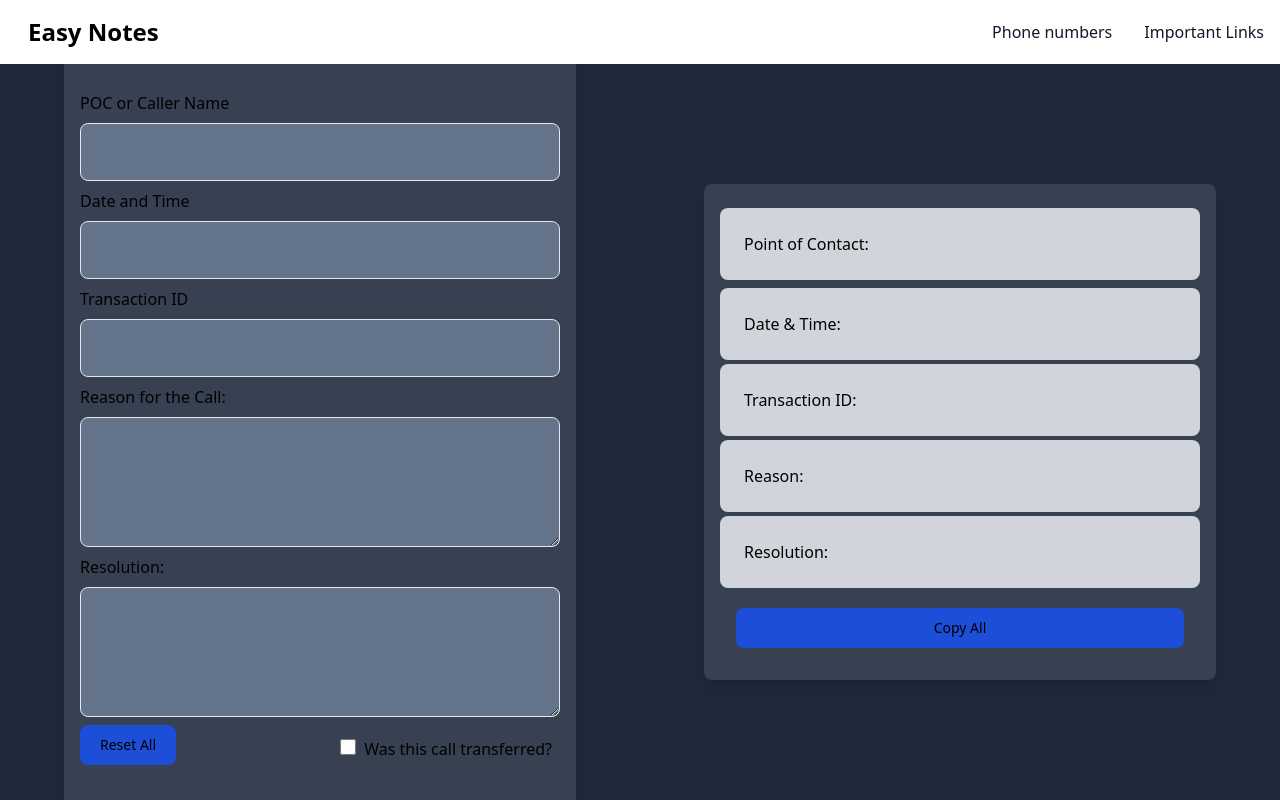
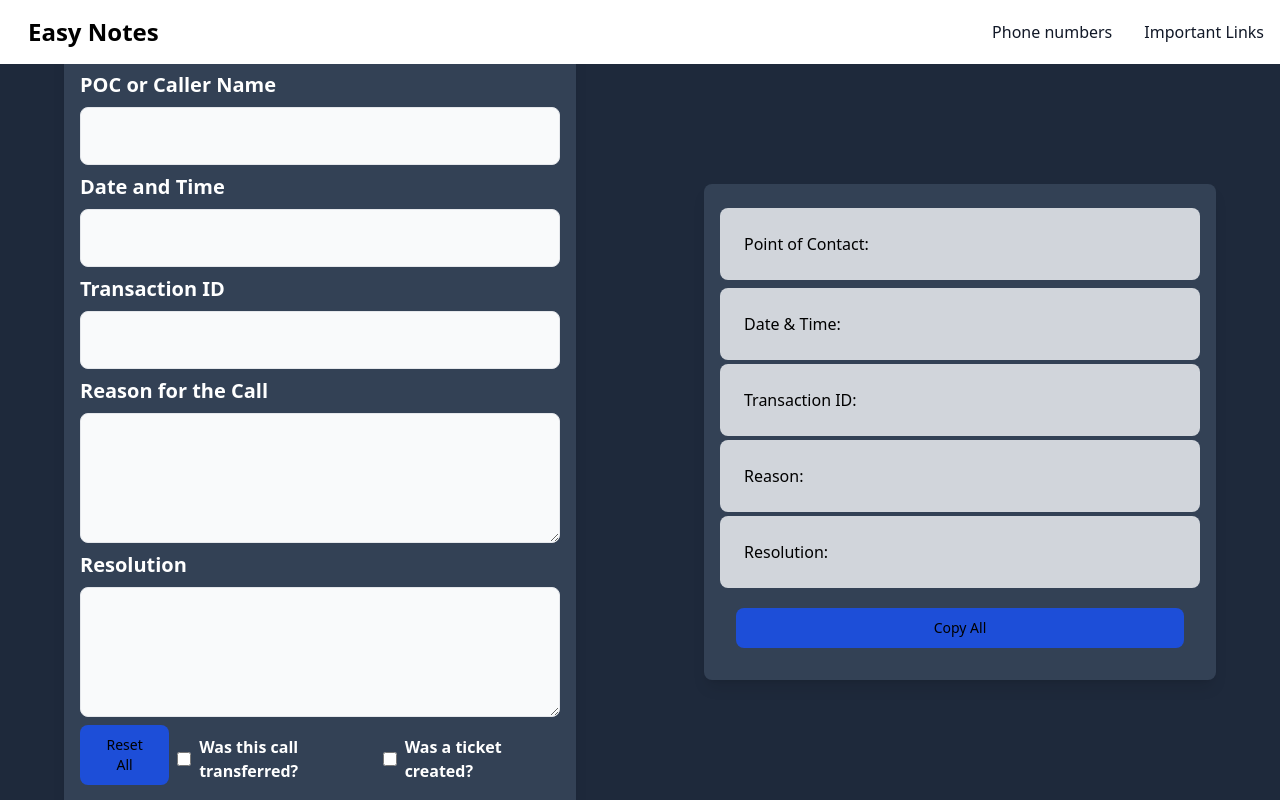
Before and after one commit to moirod64/easy-notes, a React (Create React App) app: page / in a window 1280 px wide. Built offline with nearby package versions, Linux system fonts and the light colour scheme.

Commit message:
Styling Fixes

```diff
--- a/src/App.js
+++ b/src/App.js
@@ -39,6 +39,8 @@ function App() {
 
   const [transferred, setTransferred] = useState(false);
 
+  const [ticket, setTicket] = useState(false);
+
   const [CopyNotice, setCopyNotice] = useState(false);
 
   const [POC, setPOC] = useState(notesForm);
@@ -70,9 +72,14 @@ function App() {
     setPOC({ ...POC, dateTime: date });
   };
 
-  const onChecked = () => {
+  const onTransferChecked = () => {
     setTransferred(!transferred);
     if (!transferred) setPOC({ ...POC, department: "Cancelations" });
+  };
+
+  const onTicketChecked = () => {
+    setTicket(!ticket);
+    if (!ticket) setPOC({ ...POC, ticketNumber: "" });
   };
 
   const clearForm = (n) => {
@@ -84,8 +91,10 @@ function App() {
       callReason: "",
       department: "",
       resolution: "",
+      ticketNumber: "",
     });
     setTransferred(false);
+    setTicket(false);
   };
 
   useEffect(() => {
@@ -104,7 +113,7 @@ function App() {
 
   if (CopyNotice.copied) {
     popup = (
-      <span className="bottom-5 left-1/3 right-1/3 absolute z-100 bg-green-100 text-green-800 text-sm text-center font-medium mr-2 px-2.5 py-0.5 rounded dark:bg-green-900 dark:text-green-300">
+      <span className="bottom-5 left-1/3 right-1/3 absolute z-100 bg-green-100 text-green-800 text-sm text-center font-medium mr-2 px-2.5 py-0.5 rounded bg-green-300">
         Copied to Clipboard!
       </span>
     );
@@ -228,52 +237,70 @@ function App() {
       {popup}
       <div className="flex flex-col sm:flex-col md:flex-row h-screen items-center overflow-auto py-6 md:py-6 sm:py-6">
         <div className="flex w-full h-auto md:justify-center items-center">
-          <div className="flex flex-col justify-center container mx-16 p-4 bg-gray-700 rounded-lg shadow-lg">
+          <div className="flex flex-col justify-center container mx-16 p-4 bg-slate-700 rounded-lg shadow-lg">
             <form className="my-6" onChange={handleChange}>
-              <label htmlFor="pocName">POC or Caller Name</label>
+              <label className="text-xl text-white font-bold" htmlFor="pocName">
+                POC or Caller Name
+              </label>
               <input
                 value={POC.pocName}
-                className="block w-full p-4 my-2 text-black border rounded-lg bg-gray-50 sm:text-md bg-slate-500"
+                className="block text-base w-full p-4 my-2 text-black border rounded-lg bg-gray-50 sm:text-md bg-gray-400"
                 type="text"
                 id="pocName"
               />
 
-              <label htmlFor="dateTime">Date and Time</label>
+              <label
+                className="text-xl text-white font-bold"
+                htmlFor="dateTime"
+              >
+                Date and Time
+              </label>
               <input
                 onClick={setDate}
                 value={POC.dateTime}
-                className="block w-full p-4 my-2 text-black border rounded-lg bg-gray-50 sm:text-md bg-slate-500"
+                className="block text-base w-full p-4 my-2 text-black border rounded-lg bg-gray-50 sm:text-md bg-gray-400"
                 type="text"
                 id="dateTime"
               />
 
-              <label htmlFor="transactionID">Transaction ID</label>
+              <label
+                className="text-xl text-white font-bold"
+                htmlFor="transactionID"
+              >
+                Transaction ID
+              </label>
               <input
                 value={POC.transactionID}
-                className="block w-full p-4 my-2 text-black border rounded-lg bg-gray-50 sm:text-md bg-slate-500"
+                className="block text-base w-full p-4 my-2 text-black border rounded-lg bg-gray-50 sm:text-md bg-gray-400"
                 type="text"
                 id="transactionID"
               />
 
-              <label htmlFor="callReason">
-                Reason for the {transferred ? "Transfer" : "Call"}:
+              <label
+                className="text-xl text-white font-bold"
+                htmlFor="callReason"
+              >
+                Reason for the {transferred ? "Transfer" : "Call"}
               </label>
               <textarea
                 value={POC.callReason}
-                className="block w-full p-4 my-2 text-black border rounded-lg bg-gray-50 sm:text-md bg-slate-500"
+                className="block text-base w-full p-4 my-2 text-black border rounded-lg bg-gray-50 sm:text-md bg-gray-400"
                 id="callReason"
                 rows="4"
                 cols="50"
               />
 
-              <label htmlFor="resolution">
-                {transferred ? "Department" : "Resolution:"}
+              <label
+                className="text-xl text-white font-bold"
+                htmlFor="resolution"
+              >
+                {transferred ? "Department" : "Resolution"}
               </label>
               {transferred ? (
                 <select
                   id="department"
                   name="department"
-                  className="block w-full p-4 my-2 text-black border rounded-lg bg-gray-50 sm:text-md bg-slate-500 mb-20"
+                  className="block text-base w-full p-4 my-2 text-black border rounded-lg bg-gray-50 sm:text-md bg-gray-400 mb-20"
                 >
                   {phoneNumberNames.map((i, arr) => (
                     <option key={arr} value={i}>
@@ -284,13 +311,33 @@ function App() {
               ) : (
                 <textarea
                   value={POC.resolution}
-                  className="block w-full p-4 my-2 text-black border rounded-lg bg-gray-50 sm:text-md bg-slate-500"
+                  className="block text-base w-full p-4 my-2 text-black border rounded-lg bg-gray-50 sm:text-md bg-gray-400"
                   id="resolution"
                   rows="4"
                   cols="50"
                 ></textarea>
               )}
-              <div className="flex flex-row items-center justify-between">
+              {ticket ? (
+                <label
+                  className="text-xl text-white font-bold"
+                  htmlFor="ticketNumber"
+                >
+                  Ticket ID
+                </label>
+              ) : (
+                ""
+              )}
+              {ticket ? (
+                <input
+                  value={POC.ticketNumber}
+                  className="block text-base w-full p-4 my-2 text-black border rounded-lg bg-gray-50 sm:text-md bg-gray-400"
+                  type="text"
+                  id="ticketNumber"
+                />
+              ) : (
+                ""
+              )}
+              <div className="flex md:flex-col xl:flex-row items-center justify-between">
                 <button
                   onClick={clearForm}
                   type="submit"
@@ -298,16 +345,32 @@ function App() {
                 >
                   Reset All
                 </button>
-                <div>
+                <div className="flex sm:flex-row items-center">
                   <input
                     className="w-4 h-4 text-blue-600 bg-gray-100 border-gray-300 rounded focus:ring-blue-500 dark:focus:ring-blue-600 dark:ring-offset-gray-800 focus:ring-2 dark:bg-gray-700 dark:border-gray-600"
                     id="transferred"
                     type="checkbox"
-                    onChange={onChecked}
+                    onChange={onTransferChecked}
                     checked={transferred}
                   />
-                  <label className="mx-2" htmlFor="transferred">
+                  <label
+                    className="text-base text-white font-semibold mx-2"
+                    htmlFor="transferred"
+                  >
                     Was this call transferred?
+                  </label>
+                  <input
+                    className="w-4 h-4 text-blue-600 bg-gray-100 border-gray-300 rounded focus:ring-blue-500 dark:focus:ring-blue-600 dark:ring-offset-gray-800 focus:ring-2 dark:bg-gray-700 dark:border-gray-600"
+                    id="ticket"
+                    type="checkbox"
+                    onChange={onTicketChecked}
+                    checked={ticket}
+                  />
+                  <label
+                    className="text-base text-white font-semibold mx-2"
+                    htmlFor="ticket"
+                  >
+                    Was a ticket created?
                   </label>
                 </div>
               </div>
@@ -316,30 +379,41 @@ function App() {
         </div>
         {/* Displaying Form */}
         <div className="flex w-full h-auto justify-center items-center py-6 md:py-6 sm:py-6">
-          <div className="flex flex-col justify-center container mx-16 p-4 bg-gray-700 rounded-lg shadow-lg">
+          <div className="flex flex-col justify-center container mx-16 p-4 bg-slate-700 rounded-lg shadow-lg">
             <div id="completedNotes">
-              <div className="w-full my-2 p-6 break-all bg-gray-300 hover:bg-gray-400 rounded-lg">
+              <div className="w-full my-2 p-6 break-all bg-gray-300  rounded-lg">
                 Point of Contact: {POC.pocName}
               </div>
-              <div className="w-full my-1 p-6 break-all bg-gray-300 hover:bg-gray-400 rounded-lg">
+              <div className="w-full my-1 p-6 break-all bg-gray-300 rounded-lg">
                 Date & Time: {POC.dateTime}
               </div>
-              <div className="w-full my-1 p-6 break-all bg-gray-300 hover:bg-gray-400 rounded-lg">
+              <div className="w-full my-1 p-6 break-all bg-gray-300 rounded-lg">
                 Transaction ID: {POC.transactionID}
               </div>
-              <div className="w-full my-1 p-6 break-all bg-gray-300 hover:bg-gray-400 rounded-lg">
-                Reason: {POC.callReason}
-              </div>
               {transferred ? (
-                <div className="w-full my-1 p-6 break-all bg-gray-300 hover:bg-gray-400 rounded-lg">
-                  Resolution: For further assistance, contact was transferred to{" "}
-                  {POC.department}. As the caller needed assistance with{" "}
-                  {POC.callReason}
+                ""
+              ) : (
+                <div className="w-full my-1 p-6 break-all bg-gray-300 rounded-lg">
+                  Reason: {POC.callReason}
+                </div>
+              )}
+              {transferred ? (
+                <div className="w-full my-1 p-6 break-all bg-gray-300 rounded-lg">
+                  Resolution & Transfer Reason: Had client transferred over to
+                  our {POC.department} department. Reason being, the client
+                  needed more assistance with {POC.callReason}
                 </div>
               ) : (
-                <div className="w-full my-1 p-6 break-all bg-gray-300 hover:bg-gray-400 rounded-lg">
+                <div className="w-full my-1 p-6 break-all bg-gray-300 rounded-lg">
                   Resolution: {POC.resolution}
                 </div>
+              )}
+              {ticket ? (
+                <div className="w-full my-1 p-6 break-all bg-gray-300 rounded-lg">
+                  Ticket ID: {POC.ticketNumber}
+                </div>
+              ) : (
+                ""
               )}
             </div>
             <CopyToClipboard
```
